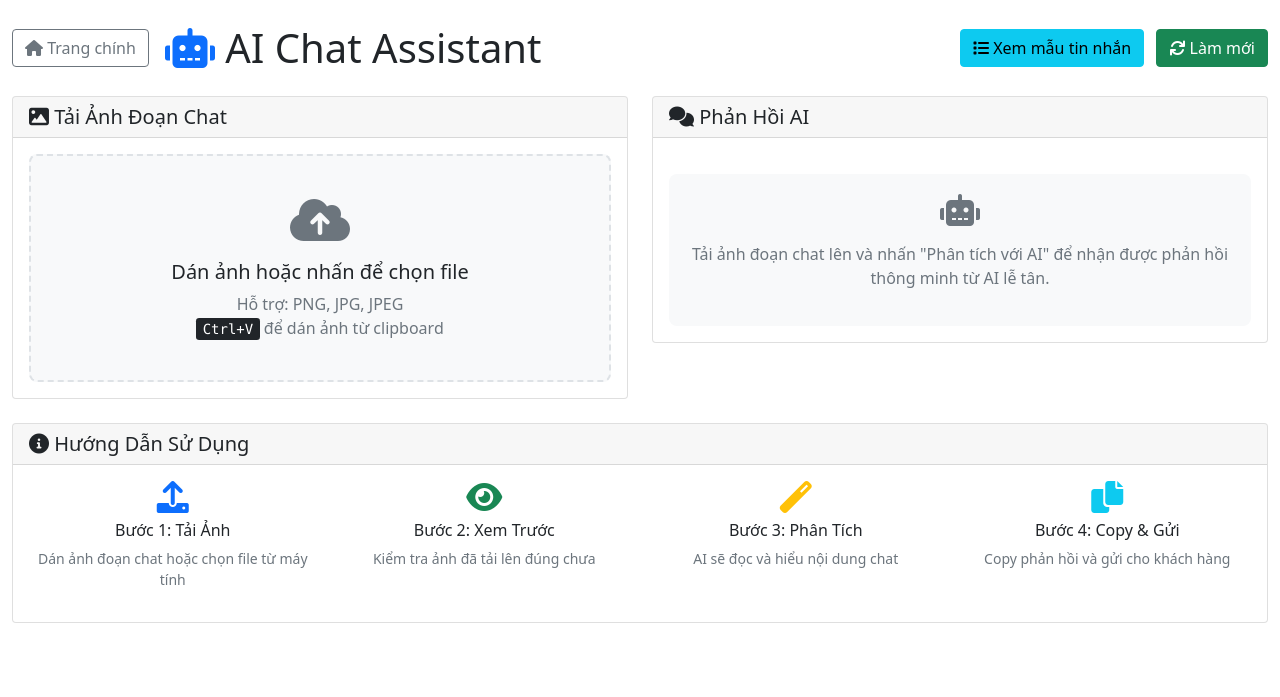
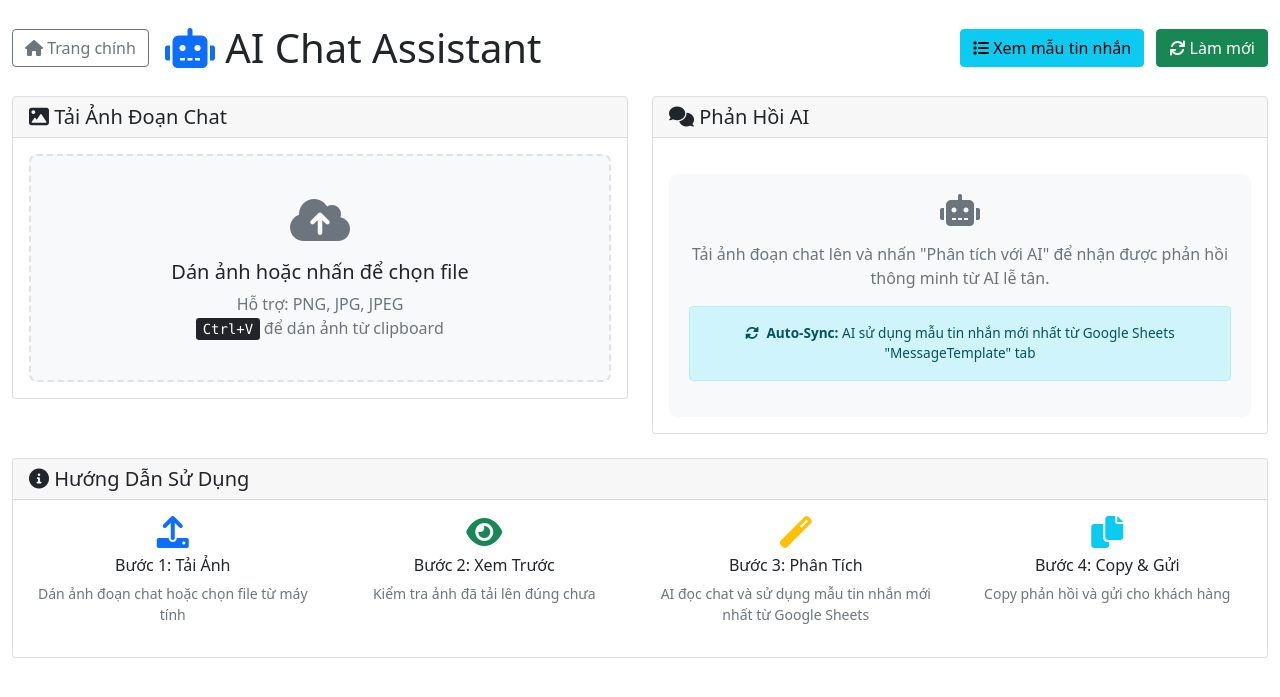
Before and after one commit to locle27/Koyeb-Booking, a Flask app: page /ai_chat_assistant in a window 1280 px wide. Shown: the top 697 px of the page. Run offline with Flask 3, Linux system fonts and the light colour scheme; some libraries are stand-ins or nearby versions.

Commit message:
feat: Enable real-time Google Sheets sync for AI Chat Assistant
🔄 Real-time Template Sync:
- AI now reads templates directly from Google Sheets 'MessageTemplate' tab
- No more dependency on static JSON file - always uses latest templates
- Auto-sync ensures AI responses reflect newest templates immediately
- Fallback to JSON backup if Google Sheets unavailable

🛠️ System Architecture:
- Primary source: Google Sheets 'MessageTemplate' tab
- Backup source: message_templates.json file
- Each AI analysis fetches fresh templates from Sheets
- Add template API syncs to both Sheets + JSON backup

💡 Benefits:
- Zero-downtime template updates
- No manual sync required for AI to use new templates
- Always current - add template in Sheets → AI uses immediately
- Reliable fallback system for high availability

🎯 User Experience:
- Added auto-sync indicator in AI Chat Assistant UI
- Updated guidance to reflect real-time Sheets integration
- Enhanced sync status reporting in template management

```diff
--- a/app.py
+++ b/app.py
@@ -845,15 +845,27 @@ def ai_chat_analyze():
         image_header, image_b64_data = data['image_b64'].split(',', 1)
         image_bytes = base64.b64decode(image_b64_data)
 
-        # Đọc templates hiện tại
-        templates_path = BASE_DIR / 'message_templates.json'
+        # Đọc templates MỚI NHẤT trực tiếp từ Google Sheets
+        print("🔄 Đang tải templates mới nhất từ Google Sheets...")
         try:
-            with open(templates_path, 'r', encoding='utf-8') as f:
-                templates = json.load(f)
-        except (FileNotFoundError, json.JSONDecodeError):
-            templates = []
+            templates = import_message_templates_from_gsheet(
+                sheet_id=DEFAULT_SHEET_ID,
+                gcp_creds_file_path=GCP_CREDS_FILE_PATH
+            )
+            print(f"✅ Đã tải {len(templates)} templates từ Google Sheets")
+        except Exception as e:
+            print(f"⚠️ Lỗi khi tải từ Google Sheets, dùng file JSON backup: {e}")
+            # Fallback: đọc từ file JSON nếu Google Sheets lỗi
+            templates_path = BASE_DIR / 'message_templates.json'
+            try:
+                with open(templates_path, 'r', encoding='utf-8') as f:
+                    templates = json.load(f)
+                print(f"📁 Đã tải {len(templates)} templates từ file JSON backup")
+            except (FileNotFoundError, json.JSONDecodeError):
+                templates = []
+                print("❌ Không có templates nào available")
 
-        # Phân tích ảnh với AI
+        # Phân tích ảnh với AI sử dụng templates mới nhất
         result = analyze_chat_image_with_ai(image_bytes, templates)
 
         return jsonify(result)
@@ -866,7 +878,7 @@ def ai_chat_analyze():
 
 @app.route('/api/templates/add', methods=['POST'])
 def add_template_api():
-    """API endpoint để thêm mẫu tin nhắn mới và tự động export ra Google Sheets"""
+    """API endpoint để thêm mẫu tin nhắn mới và tự động sync với Google Sheets"""
     try:
         # Lấy dữ liệu mẫu mới từ request
         new_template = request.get_json()
@@ -880,13 +892,23 @@ def add_template_api():
             if field not in new_template or not new_template[field].strip():
                 return jsonify({'success': False, 'message': f'Thiếu trường bắt buộc: {field}'}), 400
 
-        # Đọc templates hiện tại từ file JSON
-        templates_path = BASE_DIR / 'message_templates.json'
+        # Đọc templates hiện tại từ Google Sheets (source of truth)
+        print("🔄 Đang đọc templates từ Google Sheets...")
         try:
-            with open(templates_path, 'r', encoding='utf-8') as f:
-                templates = json.load(f)
-        except (FileNotFoundError, json.JSONDecodeError):
-            templates = []
+            templates = import_message_templates_from_gsheet(
+                sheet_id=DEFAULT_SHEET_ID,
+                gcp_creds_file_path=GCP_CREDS_FILE_PATH
+            )
+            print(f"✅ Đã đọc {len(templates)} templates từ Google Sheets")
+        except Exception as e:
+            print(f"⚠️ Lỗi đọc Google Sheets, dùng file JSON: {e}")
+            # Fallback: đọc từ file JSON
+            templates_path = BASE_DIR / 'message_templates.json'
+            try:
+                with open(templates_path, 'r', encoding='utf-8') as f:
+                    templates = json.load(f)
+            except (FileNotFoundError, json.JSONDecodeError):
+                templates = []
 
         # Kiểm tra trùng lặp (Category + Label)
         for existing in templates:
@@ -894,39 +916,49 @@ def add_template_api():
                 existing.get('Label', '').upper() == new_template['Label'].upper()):
                 return jsonify({
                     'success': False,
-                    'message': f'Đã tồn tại mẫu với Category "{new_template["Category"]}" và Label "{new_template["Label"]}"'
+                    'message': f'❌ Đã tồn tại mẫu với Category "{new_template["Category"]}" và Label "{new_template["Label"]}"'
                 }), 400
 
         # Thêm mẫu mới vào danh sách
-        templates.append({
+        new_template_formatted = {
             'Category': new_template['Category'].strip(),
             'Label': new_template['Label'].strip(),
             'Message': new_template['Message'].strip()
-        })
+        }
+        templates.append(new_template_formatted)
 
-        # Lưu lại file JSON
-        with open(templates_path, 'w', encoding='utf-8') as f:
-            json.dump(templates, f, ensure_ascii=False, indent=4)
-
-        # Tự động export ra Google Sheets
+        # Đồng bộ với Google Sheets TRƯỚC (source of truth)
         try:
             export_message_templates_to_gsheet(templates, DEFAULT_SHEET_ID, GCP_CREDS_FILE_PATH)
-            export_message = " và đã export ra Google Sheets"
+            sheets_sync = " ✅ Google Sheets"
+            print("✅ Đã cập nhật Google Sheets thành công")
         except Exception as export_error:
-            print(f"Export error: {export_error}")
-            export_message = " nhưng có lỗi khi export ra Google Sheets"
+            print(f"❌ Export Google Sheets error: {export_error}")
+            sheets_sync = " ❌ Google Sheets (lỗi)"
+
+        # Cập nhật file JSON backup
+        try:
+            templates_path = BASE_DIR / 'message_templates.json'
+            with open(templates_path, 'w', encoding='utf-8') as f:
+                json.dump(templates, f, ensure_ascii=False, indent=4)
+            json_sync = " ✅ JSON backup"
+            print("✅ Đã cập nhật file JSON backup")
+        except Exception as json_error:
+            print(f"❌ JSON backup error: {json_error}")
+            json_sync = " ❌ JSON backup (lỗi)"
 
         return jsonify({
             'success': True,
-            'message': f'Đã thêm mẫu tin nhắn thành công{export_message}!',
-            'template_count': len(templates)
+            'message': f'🎉 Đã thêm mẫu tin nhắn thành công!\n📊 Sync:{sheets_sync}{json_sync}',
+            'template_count': len(templates),
+            'new_template': new_template_formatted
         })
 
     except Exception as e:
         print(f"Add template error: {e}")
         import traceback
         traceback.print_exc()
-        return jsonify({'success': False, 'message': f'Lỗi server: {str(e)}'}), 500
+        return jsonify({'success': False, 'message': f'❌ Lỗi server: {str(e)}'}), 500
 
 @app.route('/api/save_templates', methods=['POST'])
 def save_templates_api():
@@ -939,17 +971,21 @@ def save_templates_api():
 @app.route('/templates/import', methods=['GET'])
 def import_templates():
     try:
+        # Import từ Google Sheets
         templates = import_message_templates_from_gsheet(
             sheet_id=DEFAULT_SHEET_ID,
             gcp_creds_file_path=GCP_CREDS_FILE_PATH
         )
+
+        # Lưu vào file JSON làm backup
         templates_path = BASE_DIR / 'message_templates.json'
         with open(templates_path, 'w', encoding='utf-8') as f:
             json.dump(templates, f, ensure_ascii=False, indent=4)
-        flash(f'Đã import thành công {len(templates)} mẫu tin nhắn từ Google Sheets.', 'success')
+
+        flash(f'✅ Đã import thành công {len(templates)} mẫu tin nhắn từ Google Sheets và cập nhật backup file.', 'success')
         return redirect(url_for('get_templates_page'))
     except Exception as e:
-        flash(f'Lỗi khi import: {str(e)}', 'danger')
+        flash(f'❌ Lỗi khi import: {str(e)}', 'danger')
         return redirect(url_for('get_templates_page'))
 
 @app.route('/templates/export')
--- a/templates/ai_chat_assistant.html
+++ b/templates/ai_chat_assistant.html
@@ -92,6 +92,10 @@
                             <div class="text-center text-muted">
                                 <i class="fas fa-robot fa-2x mb-3"></i>
                                 <p>Tải ảnh đoạn chat lên và nhấn "Phân tích với AI" để nhận được phản hồi thông minh từ AI lễ tân.</p>
+                                <div class="alert alert-info mt-3" style="font-size: 0.85em;">
+                                    <i class="fas fa-sync-alt me-1"></i>
+                                    <strong>Auto-Sync:</strong> AI sử dụng mẫu tin nhắn mới nhất từ Google Sheets "MessageTemplate" tab
+                                </div>
                             </div>
                         </div>
                     </div>
@@ -128,7 +132,7 @@
                                 <div class="text-center">
                                     <i class="fas fa-magic fa-2x text-warning mb-2"></i>
                                     <h6>Bước 3: Phân Tích</h6>
-                                    <p class="small text-muted">AI sẽ đọc và hiểu nội dung chat</p>
+                                    <p class="small text-muted">AI đọc chat và sử dụng mẫu tin nhắn mới nhất từ Google Sheets</p>
                                 </div>
                             </div>
                             <div class="col-md-3">
```
